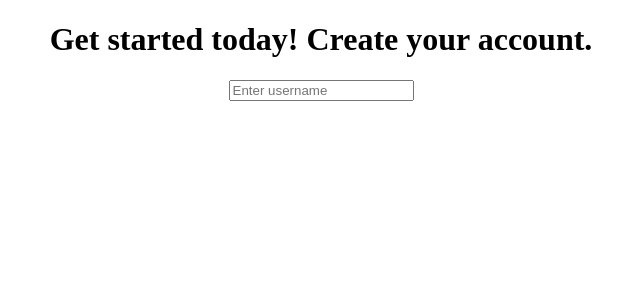
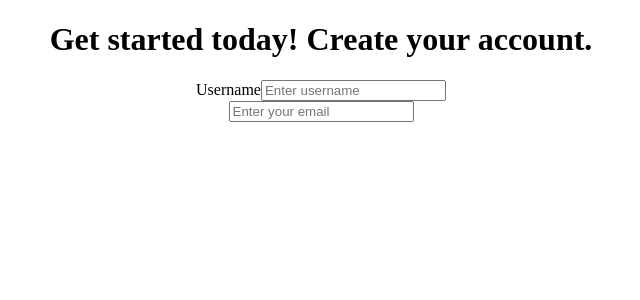
Before and after one commit to ChrisRead22/Form-Validation, a React (Create React App) app: page / in a window 1280 px wide. Shown: the top 300 px of the page, without its empty margins (319-959 px from the left). Built offline with nearby package versions, Linux system fonts and the light colour scheme.

Commit message:
debugged

```diff
--- a/src/FormSignup.js
+++ b/src/FormSignup.js
@@ -8,11 +8,25 @@ const FormSignup = () => {
             <div className="form-inputs">
                 <label htmlFor="Username"
                 className="form-label">
-                    <input type="text" name="username"
+                    Username
+                </label>
+                <input
+                    type="text"
+                    name="username"
                     className="form-input"
                     placeholder="Enter username"
-                    />
+                />
+            </div>
+            <div className="form-inputs">
+                <label htmlFor="email"
+                className="form-label">
                 </label>
+                <input
+                    type="email"
+                    name="email"
+                    className="form-input"
+                    placeholder="Enter your email"
+                />
             </div>
         </form>
         </div>
```
